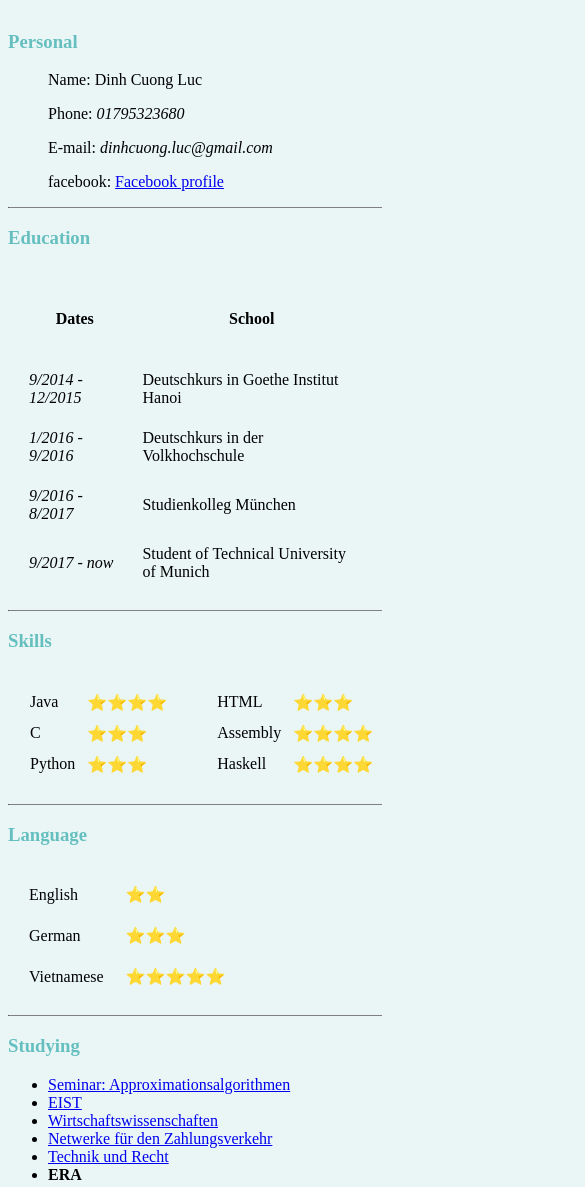
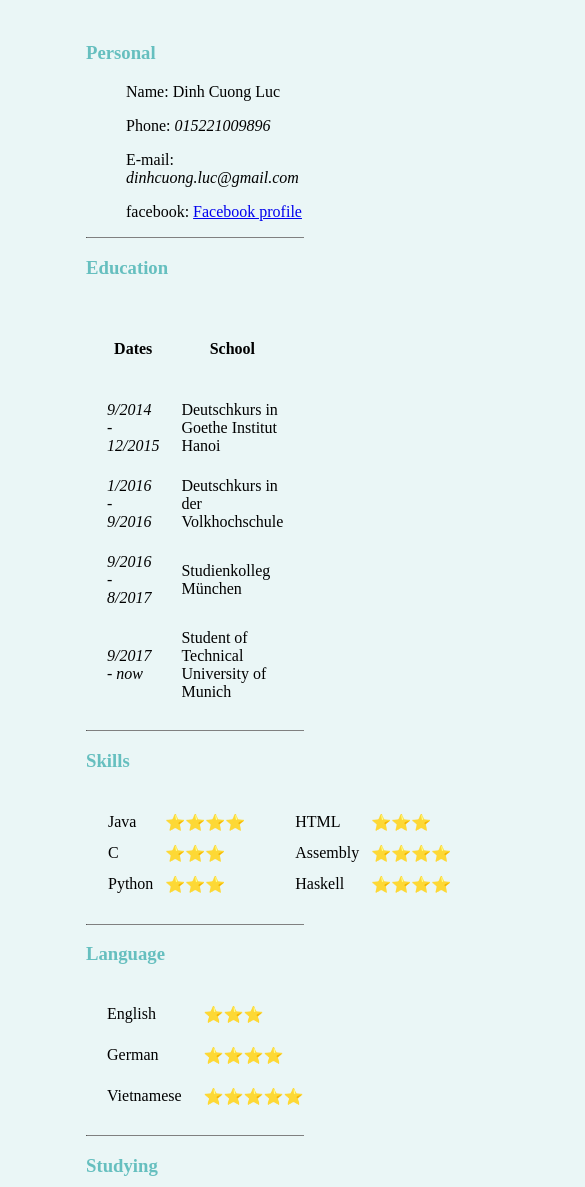
Before and after one commit to LucCuong/cv, a plain HTML site: page index.html in a window 390 px wide. Shown: the part 587-1774 px from the top of the page, 585 px wide, since content can reach past the window. Drawn offline with Linux system fonts and the light colour scheme.

Commit message:
changed phone number

```diff
--- a/css/styles.css
+++ b/css/styles.css
@@ -1,5 +1,6 @@
 body{
   background-color: #eaf6f6;
+  padding: 3% 20%;
 }
 
 h1{
--- a/index.html
+++ b/index.html
@@ -21,7 +21,7 @@
       <h3>Personal</h3>
       <ul>
         <p>Name: Dinh Cuong Luc</p>
-        <p>Phone: <em>01795323680</em> </p>
+        <p>Phone: <em>015221009896</em> </p>
         <p>E-mail: <em>dinhcuong.luc@gmail.com</em> </p>
         <p>facebook: <a href="https://www.facebook.com/LucDCuong">Facebook profile</a></p>
       </ul>
@@ -119,11 +119,11 @@
         <tbody>
           <tr>
             <td>English</td>
-            <td>⭐⭐</td>
+            <td>⭐⭐⭐</td>
           </tr>
           <tr>
             <td>German</td>
-            <td>⭐⭐⭐</td>
+            <td>⭐⭐⭐⭐</td>
           </tr>
           <tr>
             <td>Vietnamese</td>
```
Also changed, not shown: Contact-me.html (+1 -1 lines).
